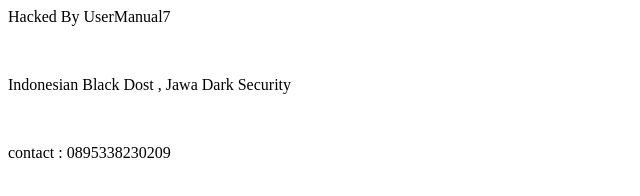
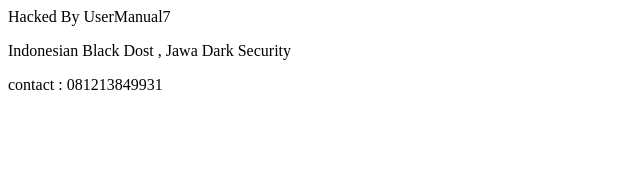
Before and after one commit to pascall00/hacktivist.h4ck.me, a plain HTML site: page oyen.html in a window 1280 px wide. Shown: the whole page, without its empty margins (0-640 px from the left). Drawn offline with Linux system fonts and the light colour scheme.

Commit message:
Update oyen.html

```diff
--- a/oyen.html
+++ b/oyen.html
@@ -1,6 +1,4 @@
-<title>Hacked By UserManual7</title>
+<title>Hacked By UserManual7 Ft Ians</title>
 <p>Hacked By UserManual7</p>
-<br>
 <p>Indonesian Black Dost , Jawa Dark Security</p>
-<br>
-<p>contact : 0895338230209</p>
+<p>contact : 081213849931</p>
```
